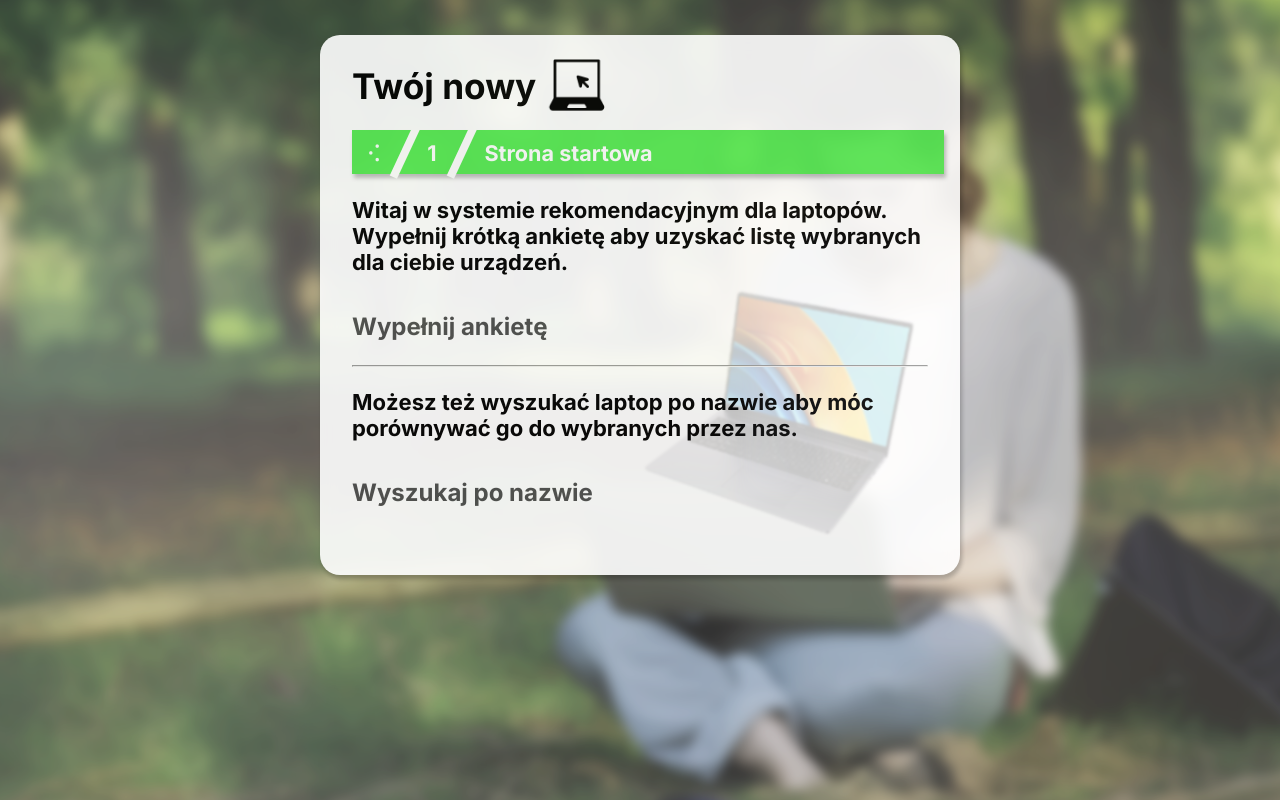
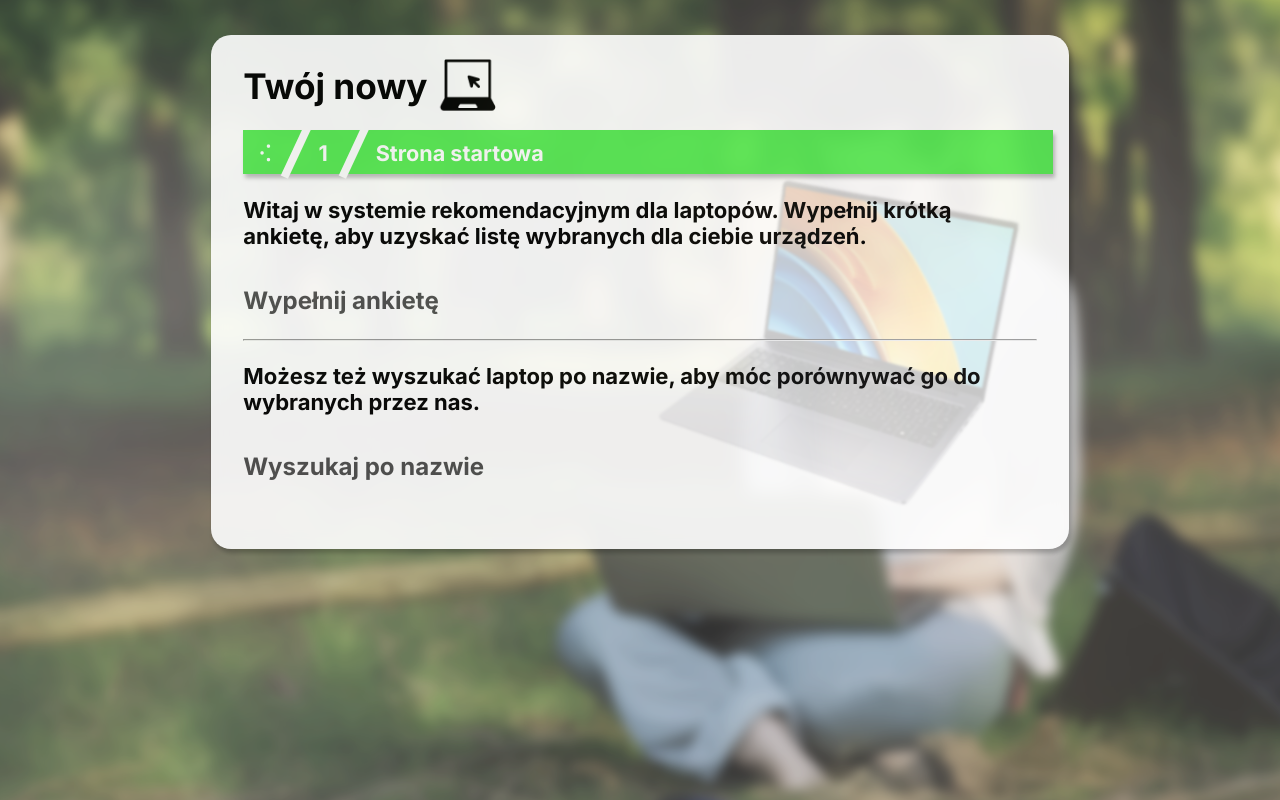
Before and after one commit to ZPI-Recommendation-System/Recommendation-System-Frontend, a React (Create React App) app: page / in a window 1280 px wide. Built offline with nearby package versions, Linux system fonts and the light colour scheme.

Commit message:
Fixes after the presentation.

```diff
--- a/src/App.css
+++ b/src/App.css
@@ -12,8 +12,8 @@ body {
 .background {
   top:-20px;
   left:-20px;
-  filter: blur(6px) saturate(60%) contrast(110%) hue-rotate(12deg);
-  -webkit-filter: blur(6px) saturate(60%) contrast(110%) hue-rotate(12deg);
+  filter: blur(6px) saturate(60%) contrast(110%) hue-rotate(6deg);
+  -webkit-filter: blur(6px) saturate(60%) contrast(110%) hue-rotate(6deg);
   opacity: 0.8;
 
   position: fixed;
@@ -73,7 +73,7 @@ body {
 
 @media (min-aspect-ratio: 1.5/1) {
   .app {
-    width: 45%;
+    width: 62%;
     margin-top: 2.2rem;
   }
 }
@@ -81,7 +81,7 @@ body {
 
 @media (min-aspect-ratio: 2/1) {
   .app {
-    width: 40%;
+    width: 45%;
     margin-top: 2.2rem;
   }
 }
--- a/src/pages/Landing.js
+++ b/src/pages/Landing.js
@@ -8,14 +8,14 @@ function Landing() {
     <div className="landing-laptop" />
       <p className="text">
         Witaj w systemie rekomendacyjnym dla laptopów.
-        Wypełnij krótką ankietę aby uzyskać listę wybranych dla ciebie urządzeń.
+        Wypełnij krótką ankietę, aby uzyskać listę wybranych dla ciebie urządzeń.
       </p>
       <Link to={firstForm} className="navigation-button" >
         Wypełnij ankietę
       </Link>
       <hr />
       <p className="text">
-        Możesz też wyszukać laptop po nazwie aby móc porównywać go do wybranych przez nas.
+        Możesz też wyszukać laptop po nazwie, aby móc porównywać go do wybranych przez nas.
       </p>
       <Link to="/search" className="navigation-button">
         Wyszukaj po nazwie
--- a/src/pages/Map.css
+++ b/src/pages/Map.css
@@ -1,5 +1,5 @@
 .map-line {
-    height: 28rem;
+    height: 35rem;
     width: 6px;
     background-color: #57EB54;
     display: inline-block;
--- a/src/pages/comparison/Comparison.js
+++ b/src/pages/comparison/Comparison.js
@@ -140,7 +140,7 @@ function ExpandableSection({ name, keys, details1, details2 }) {
   return <><tr className="expandable-section" style={{ cursor: "pointer" }}
     onClick={() => setOpen(open => !open)}>
     <td colSpan={details2 ? "2" : "1"}>
-    <HoverText text={`Kliknij aby rozwinąć sekcję "${name}"`}><b>
+    <HoverText text={`Kliknij, aby rozwinąć sekcję "${name}"`}><b>
       <span className={open ? "arrow-rotated" : "arrow"}>&gt;</span> {name}</b>
       </HoverText>
       </td>
--- a/src/pages/forms/choices/Data.js
+++ b/src/pages/forms/choices/Data.js
@@ -6,7 +6,7 @@ function Data() {
   options={[
     new Option(
       "Napęd CD",
-      "pozwala umieszczać w laptopie płyty CD aby czytać i nagrywać na nich dane. Rzadziej spotykane w nowszych laptopach.",
+      "pozwala umieszczać w laptopie płyty CD, aby czytać i nagrywać na nich dane. Rzadziej spotykane w nowszych laptopach.",
       "/icons/icons8-cd-100.png"),
     new Option(
       "Czytnik kart pamięci",
--- a/src/pages/lists/Selection.js
+++ b/src/pages/lists/Selection.js
@@ -67,9 +67,9 @@ function Selection({ main, extra, setSorting, allowSorting, loadMore }) {
     }, [location, main, extra, selected, dispatch, lastLocation])
 
     let prompt = {
-        0: "Wybierz dwa laptopy aby zobaczyć ich detale i porównanie lub naciśnij gwiazdkę aby zapisać laptop.",
+        0: "Wybierz dwa laptopy, aby zobaczyć ich detale i porównanie lub naciśnij gwiazdkę, aby zapisać laptop.",
         1: "Naciśnij przycisk szczegóły lub dobierz jeszcze jeden laptop dla porównania.",
-        2: "Naciśnij przycisk porównanie aby zobaczyć porównanie laptopów."
+        2: "Naciśnij przycisk porównanie, aby zobaczyć porównanie laptopów."
     }[selectedCount];
 
     function makeIcon(laptop) {
```
Also changed, not shown: 1 other file (tests, documents, lock files or other folders).
